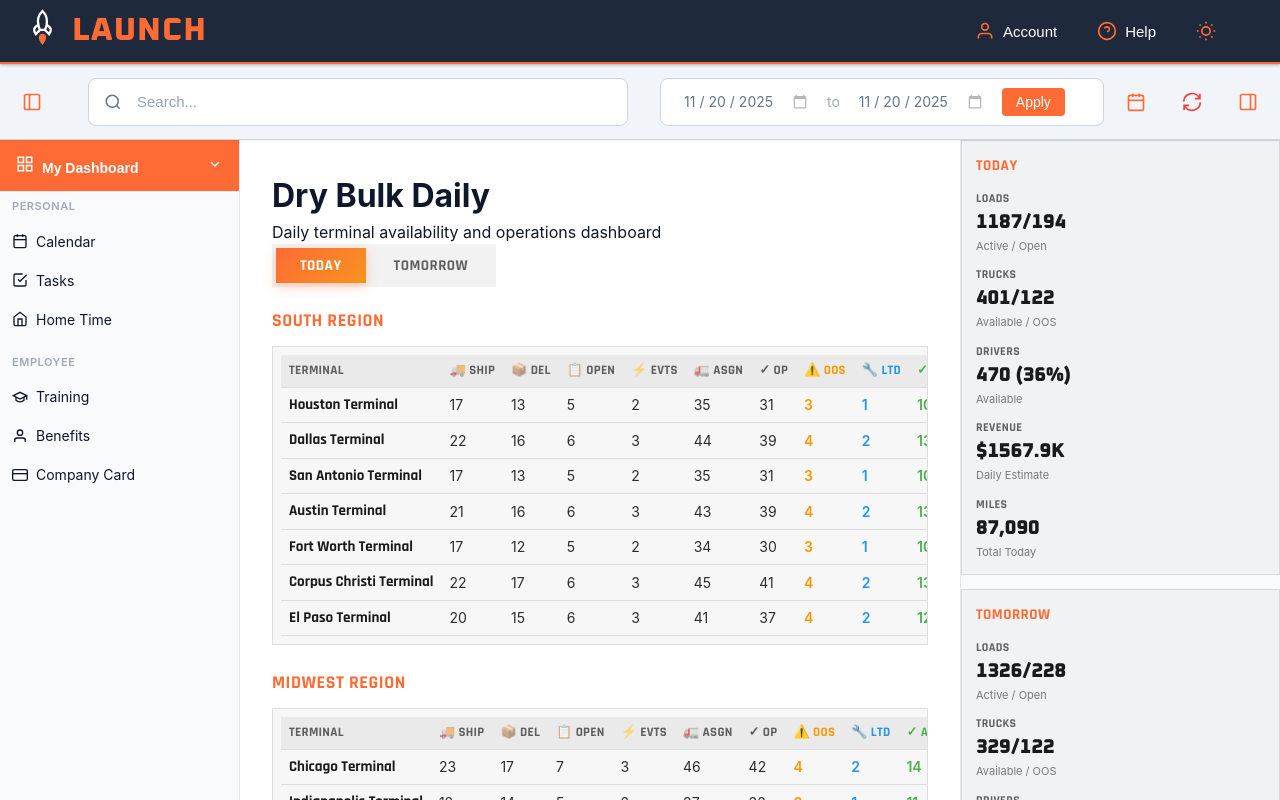
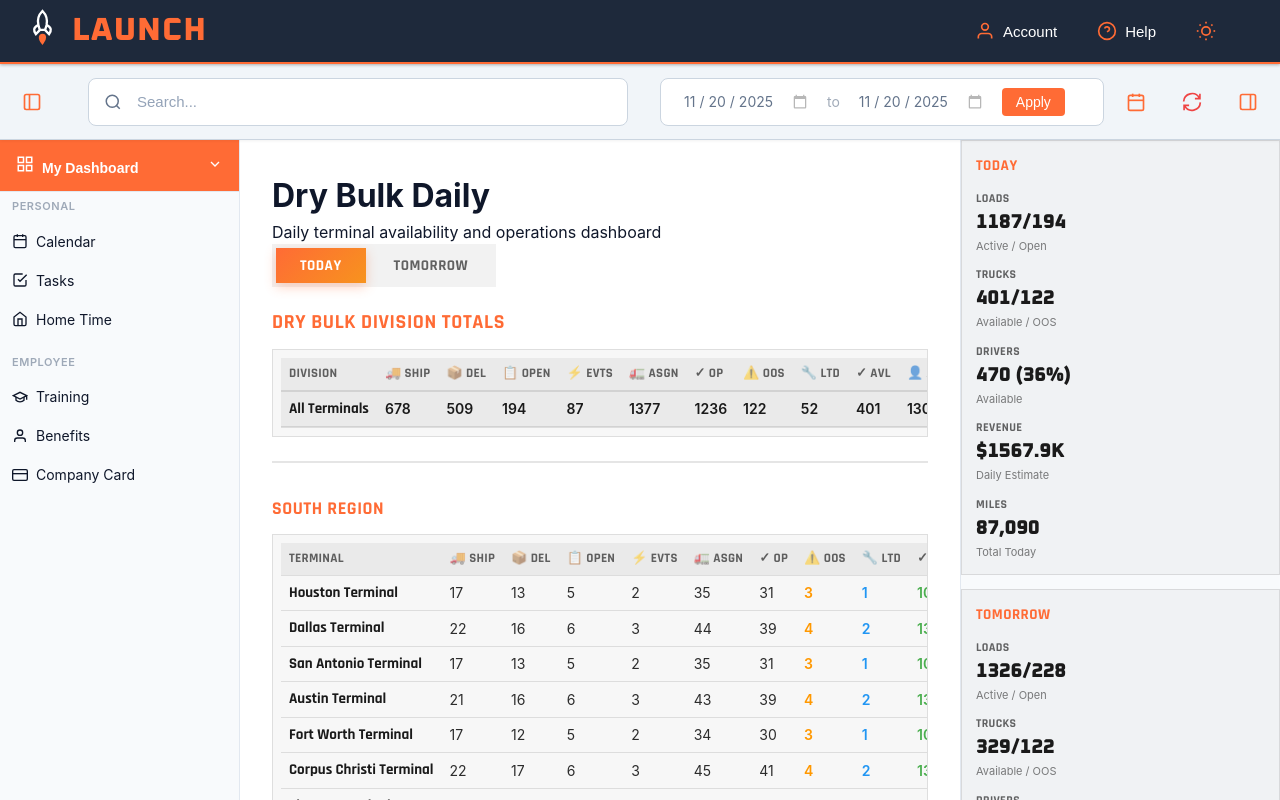
Before and after one commit to rlvwebdev/Launch-v4-UI, a React (Vite) app: page /#/drybulk/overview in a window 1280 px wide. Built offline with nearby package versions, Linux system fonts and the light colour scheme.

Commit message:
feat: add division and regional totals rows, remove color from table headers

```diff
--- a/src/pages/DryBulk/Reporting/DryBulkDaily.tsx
+++ b/src/pages/DryBulk/Reporting/DryBulkDaily.tsx
@@ -19,6 +19,50 @@ export const DryBulkDaily: React.FC<DryBulkDailyProps> = ({ activeDay, onDayChan
     acc[terminal.region].push(terminal);
     return acc;
   }, {} as Record<string, TerminalData[]>);
+
+  // Calculate totals for a set of terminals
+  const calculateRegionTotals = (regionTerminals: TerminalData[]) => {
+    if (activeDay === 'today') {
+      return {
+        loadsShipping: regionTerminals.reduce((sum, t) => sum + t.today.loadsShipping, 0),
+        loadsDelivering: regionTerminals.reduce((sum, t) => sum + t.today.loadsDelivering, 0),
+        loadsOpen: regionTerminals.reduce((sum, t) => sum + t.today.loadsOpen, 0),
+        loadEvents: regionTerminals.reduce((sum, t) => sum + t.today.loadEvents, 0),
+        trucksAssigned: regionTerminals.reduce((sum, t) => sum + t.today.trucksAssigned, 0),
+        trucksOperational: regionTerminals.reduce((sum, t) => sum + t.today.trucksOperational, 0),
+        trucksOOS: regionTerminals.reduce((sum, t) => sum + t.today.trucksOOS, 0),
+        trucksLTD: regionTerminals.reduce((sum, t) => sum + t.today.trucksLTD, 0),
+        trucksAvailable: regionTerminals.reduce((sum, t) => sum + t.today.trucksAvailable, 0),
+        driversAssigned: regionTerminals.reduce((sum, t) => sum + t.today.driversAssigned, 0),
+        driversAvailable: regionTerminals.reduce((sum, t) => sum + t.today.driversAvailable, 0),
+        driversSitting: regionTerminals.reduce((sum, t) => sum + t.today.driversSitting, 0),
+        driverCallouts: regionTerminals.reduce((sum, t) => sum + t.today.driverCallouts, 0),
+        totalMiles: regionTerminals.reduce((sum, t) => sum + t.today.totalMiles, 0),
+        estimatedRevenue: regionTerminals.reduce((sum, t) => sum + t.today.estimatedRevenue, 0),
+        avgOTD: Math.round(regionTerminals.reduce((sum, t) => sum + t.today.onTimeDelivery, 0) / regionTerminals.length),
+        avgFSC: regionTerminals.reduce((sum, t) => sum + t.today.fuelSurchargeRate, 0) / regionTerminals.length,
+      };
+    } else {
+      return {
+        loadsShipping: regionTerminals.reduce((sum, t) => sum + t.tomorrow.loadsShipping, 0),
+        loadsDelivering: regionTerminals.reduce((sum, t) => sum + t.tomorrow.loadsDelivering, 0),
+        loadsOpen: regionTerminals.reduce((sum, t) => sum + t.tomorrow.loadsOpen, 0),
+        loadEvents: regionTerminals.reduce((sum, t) => sum + t.tomorrow.loadEvents, 0),
+        trucksAssigned: regionTerminals.reduce((sum, t) => sum + t.tomorrow.trucksAssigned, 0),
+        trucksOperational: regionTerminals.reduce((sum, t) => sum + t.tomorrow.trucksOperational, 0),
+        trucksOOS: regionTerminals.reduce((sum, t) => sum + t.tomorrow.trucksOOS, 0),
+        trucksLTD: regionTerminals.reduce((sum, t) => sum + t.tomorrow.trucksLTD, 0),
+        trucksAvailable: regionTerminals.reduce((sum, t) => sum + t.tomorrow.trucksAvailable, 0),
+        driversAssigned: regionTerminals.reduce((sum, t) => sum + t.tomorrow.driversAssigned, 0),
+        driversAvailable: regionTerminals.reduce((sum, t) => sum + t.tomorrow.driversAvailable, 0),
+        driversSitting: regionTerminals.reduce((sum, t) => sum + t.tomorrow.driversSitting, 0),
+        driverCallouts: regionTerminals.reduce((sum, t) => sum + t.tomorrow.driverCallouts, 0),
+      };
+    }
+  };
+
+  // Calculate division totals
+  const divisionTotals = calculateRegionTotals(terminals);
 
   return (
     <div className="page-container">
@@ -42,7 +86,72 @@ export const DryBulkDaily: React.FC<DryBulkDailyProps> = ({ activeDay, onDayChan
           </button>
         </div>
 
-        {Object.entries(terminalsByRegion).map(([region, regionTerminals]) => (
+        {/* Division Totals */}
+        <div className="division-totals">
+          <h2 className="division-title">Dry Bulk Division Totals</h2>
+          <div className="terminal-table-wrapper">
+            <table className="terminal-table">
+              <thead>
+                <tr>
+                  <th>Division</th>
+                  <th title="Loads Shipping">🚚 Ship</th>
+                  <th title="Loads Delivering">📦 Del</th>
+                  <th title="Loads Open">📋 Open</th>
+                  <th title="Load Events">⚡ Evts</th>
+                  <th title="Trucks Assigned">🚛 Asgn</th>
+                  <th title="Trucks Operational">✓ Op</th>
+                  <th title="Trucks Out of Service">⚠️ OOS</th>
+                  <th title="Trucks Limited">🔧 LTD</th>
+                  <th title="Trucks Available">✓ Avl</th>
+                  <th title="Drivers Assigned">👤 Asgn</th>
+                  <th title="Drivers Available">✓ Avl</th>
+                  <th title="Drivers Sitting">⏸️ Sit</th>
+                  <th title="Driver Callouts">📞 Out</th>
+                  {activeDay === 'today' && (
+                    <>
+                      <th title="On-Time Delivery %">📊 OTD</th>
+                      <th title="Total Miles">🛣️ Mi</th>
+                      <th title="Revenue">💰 Rev</th>
+                      <th title="Fuel Surcharge Rate">⛽ FSC</th>
+                    </>
+                  )}
+                </tr>
+              </thead>
+              <tbody>
+                <tr className="totals-row">
+                  <td className="terminal-name">All Terminals</td>
+                  <td>{divisionTotals.loadsShipping}</td>
+                  <td>{divisionTotals.loadsDelivering}</td>
+                  <td>{divisionTotals.loadsOpen}</td>
+                  <td>{divisionTotals.loadEvents}</td>
+                  <td>{divisionTotals.trucksAssigned}</td>
+                  <td>{divisionTotals.trucksOperational}</td>
+                  <td className="text-warning">{divisionTotals.trucksOOS}</td>
+                  <td className="text-info">{divisionTotals.trucksLTD}</td>
+                  <td className="text-success">{divisionTotals.trucksAvailable}</td>
+                  <td>{divisionTotals.driversAssigned}</td>
+                  <td className="text-success">{divisionTotals.driversAvailable}</td>
+                  <td>{divisionTotals.driversSitting}</td>
+                  <td className="text-warning">{divisionTotals.driverCallouts}</td>
+                  {activeDay === 'today' && 'avgOTD' in divisionTotals && divisionTotals.avgOTD !== undefined && (
+                    <>
+                      <td className={divisionTotals.avgOTD >= 95 ? 'text-success' : divisionTotals.avgOTD >= 90 ? 'text-info' : 'text-warning'}>
+                        {divisionTotals.avgOTD}%
+                      </td>
+                      <td>{divisionTotals.totalMiles!.toLocaleString()}</td>
+                      <td>${(divisionTotals.estimatedRevenue! / 1000).toFixed(1)}K</td>
+                      <td>${divisionTotals.avgFSC!.toFixed(2)}</td>
+                    </>
+                  )}
+                </tr>
+              </tbody>
+            </table>
+          </div>
+        </div>
+
+        {Object.entries(terminalsByRegion).map(([region, regionTerminals]) => {
+          const regionTotals = calculateRegionTotals(regionTerminals);
+          return (
           <div key={region} className="region-container">
             <h2 className="region-title">{region} Region</h2>
             <div className="terminal-table-wrapper">
@@ -56,13 +165,13 @@ export const DryBulkDaily: React.FC<DryBulkDailyProps> = ({ activeDay, onDayChan
                     <th title="Load Events">⚡ Evts</th>
                     <th title="Trucks Assigned">🚛 Asgn</th>
                     <th title="Trucks Operational">✓ Op</th>
-                    <th title="Trucks Out of Service" className="text-warning">⚠️ OOS</th>
-                    <th title="Trucks Limited" className="text-info">🔧 LTD</th>
-                    <th title="Trucks Available" className="text-success">✓ Avl</th>
+                    <th title="Trucks Out of Service">⚠️ OOS</th>
+                    <th title="Trucks Limited">🔧 LTD</th>
+                    <th title="Trucks Available">✓ Avl</th>
                     <th title="Drivers Assigned">👤 Asgn</th>
-                    <th title="Drivers Available" className="text-success">✓ Avl</th>
+                    <th title="Drivers Available">✓ Avl</th>
                     <th title="Drivers Sitting">⏸️ Sit</th>
-                    <th title="Driver Callouts" className="text-warning">📞 Out</th>
+                    <th title="Driver Callouts">📞 Out</th>
                     {activeDay === 'today' && (
                       <>
                         <th title="On-Time Delivery %">📊 OTD</th>
@@ -105,11 +214,39 @@ export const DryBulkDaily: React.FC<DryBulkDailyProps> = ({ activeDay, onDayChan
                       </tr>
                     );
                   })}
+                  {/* Region Totals Row */}
+                  <tr className="totals-row">
+                    <td className="terminal-name">{region} Total</td>
+                    <td>{regionTotals.loadsShipping}</td>
+                    <td>{regionTotals.loadsDelivering}</td>
+                    <td>{regionTotals.loadsOpen}</td>
+                    <td>{regionTotals.loadEvents}</td>
+                    <td>{regionTotals.trucksAssigned}</td>
+                    <td>{regionTotals.trucksOperational}</td>
+                    <td className="text-warning">{regionTotals.trucksOOS}</td>
+                    <td className="text-info">{regionTotals.trucksLTD}</td>
+                    <td className="text-success">{regionTotals.trucksAvailable}</td>
+                    <td>{regionTotals.driversAssigned}</td>
+                    <td className="text-success">{regionTotals.driversAvailable}</td>
+                    <td>{regionTotals.driversSitting}</td>
+                    <td className="text-warning">{regionTotals.driverCallouts}</td>
+                    {activeDay === 'today' && 'avgOTD' in regionTotals && regionTotals.avgOTD !== undefined && (
+                      <>
+                        <td className={regionTotals.avgOTD >= 95 ? 'text-success' : regionTotals.avgOTD >= 90 ? 'text-info' : 'text-warning'}>
+                          {regionTotals.avgOTD}%
+                        </td>
+                        <td>{regionTotals.totalMiles!.toLocaleString()}</td>
+                        <td>${(regionTotals.estimatedRevenue! / 1000).toFixed(1)}K</td>
+                        <td>${regionTotals.avgFSC!.toFixed(2)}</td>
+                      </>
+                    )}
+                  </tr>
                 </tbody>
               </table>
             </div>
           </div>
-        ))}
+        );
+        })}
     </div>
   );
 };
--- a/src/styles/pages/DryBulkDaily.css
+++ b/src/styles/pages/DryBulkDaily.css
@@ -62,6 +62,23 @@
   background: var(--bg-overlay-hover);
 }
 
+/* Division Totals */
+.division-totals {
+  margin-bottom: 2rem;
+  border-bottom: 2px solid var(--border-color);
+  padding-bottom: 1.5rem;
+}
+
+.division-title {
+  font-family: 'Rajdhani', sans-serif;
+  font-size: 1.25rem;
+  font-weight: 700;
+  color: #ff6b35;
+  margin: 0 0 0.75rem 0;
+  text-transform: uppercase;
+  letter-spacing: 0.03em;
+}
+
 /* Region Container */
 .region-container {
   margin-bottom: 1.5rem;
@@ -110,18 +127,6 @@
   cursor: help;
 }
 
-.terminal-table th.text-success {
-  color: #4caf50;
-}
-
-.terminal-table th.text-warning {
-  color: #ff9800;
-}
-
-.terminal-table th.text-info {
-  color: #2196f3;
-}
-
 .terminal-table tbody tr {
   border-bottom: 1px solid var(--border-color);
   transition: background 0.2s ease;
@@ -158,6 +163,23 @@
 .terminal-table .text-info {
   color: #2196f3;
   font-weight: 600;
+}
+
+/* Totals Row */
+.terminal-table .totals-row {
+  background: var(--bg-overlay-hover);
+  font-weight: 600;
+  border-top: 2px solid var(--border-color);
+  border-bottom: 2px solid var(--border-color);
+}
+
+.terminal-table .totals-row td {
+  font-weight: 600;
+  color: var(--text-primary);
+}
+
+.terminal-table .totals-row:hover {
+  background: var(--bg-overlay-hover);
 }
 
 /* Aside Sections */
```
